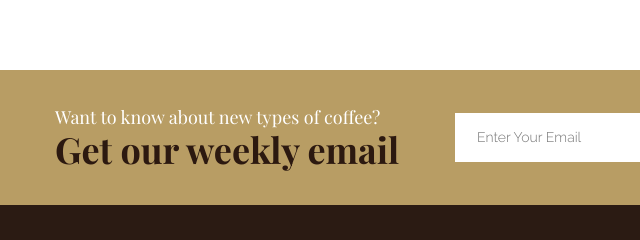
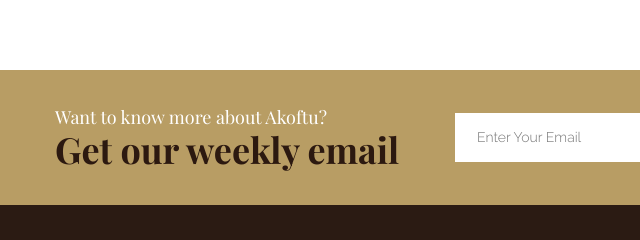
Before and after one commit to Kitila-me/akoftu, a plain HTML site: page index.html in a window 1280 px wide. Shown: the part 5347-5587 px from the top of the page, 0-640 px from the left. Drawn offline with nearby package versions, Linux system fonts and the light colour scheme; some packages are replaced by stand-ins of ours; a web font is replaced by a local one.

Commit message:
Update index.html

```diff
--- a/index.html
+++ b/index.html
@@ -728,7 +728,7 @@
 					<div class="inner">
 						<div class="row">
 							<div class="col-lg-4 col-md-6">
-								<div class="top-title">Want to know about new types of coffee?</div>
+								<div class="top-title">Want to know more about Akoftu?</div>
 								<div class="bottom-title">Get our weekly email</div>
 							</div>
 							<div class="col-lg-5 col-md-6">
```
